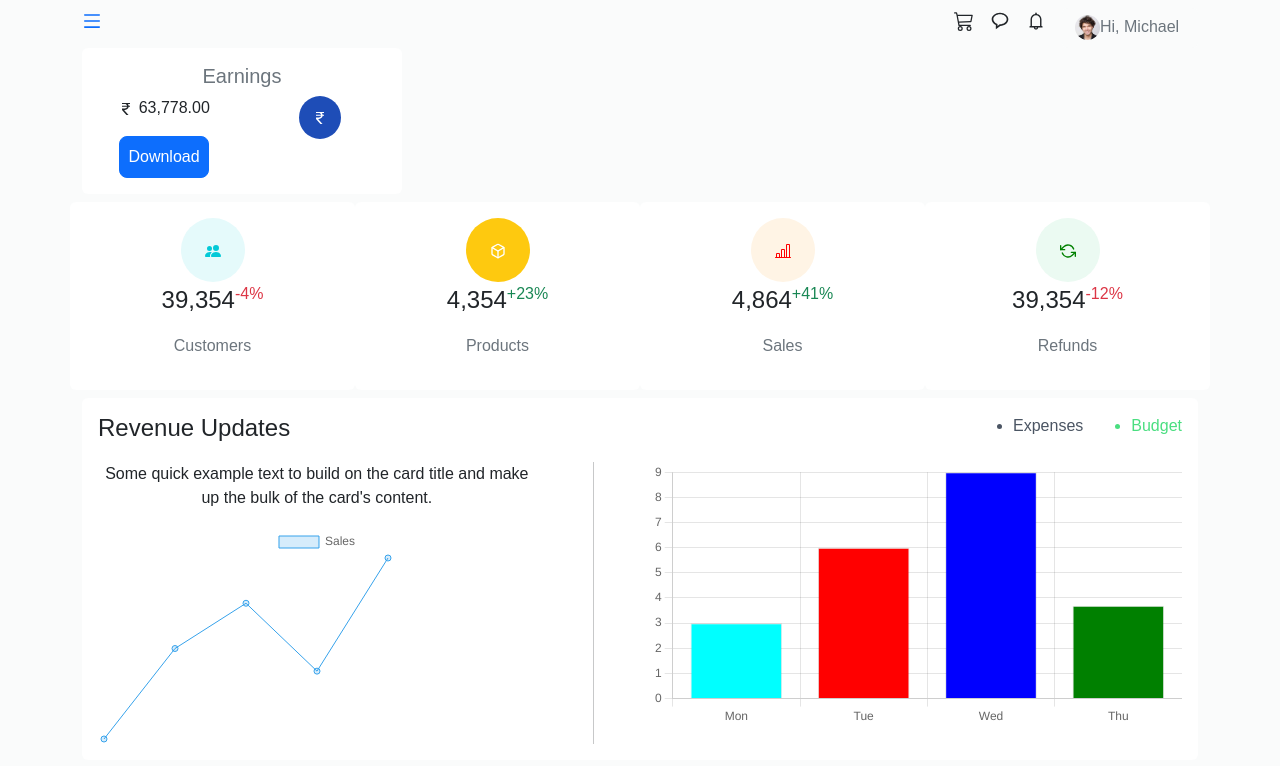
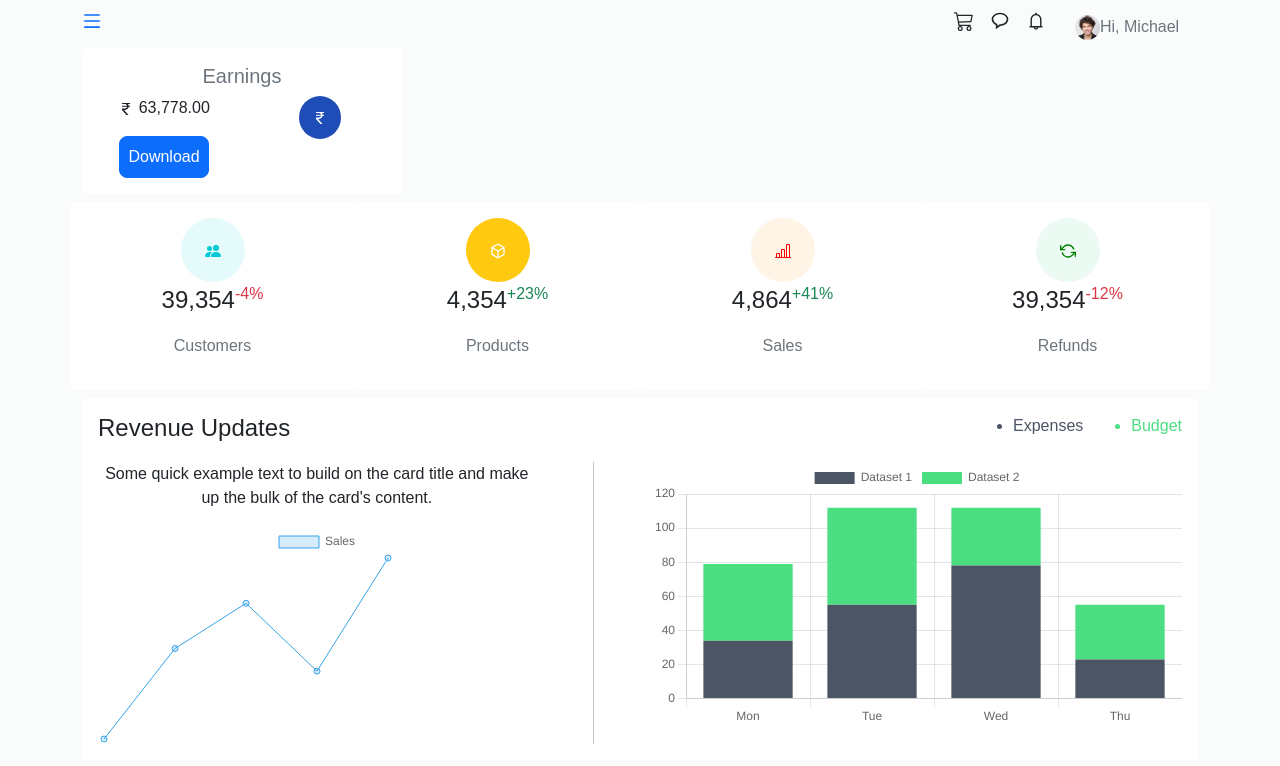
Before and after one commit to Dakshmrigwani/dashboard-react, a React (Create React App) app: page / in a window 1280 px wide. Shown: the top 766 px of the page. Built offline with nearby package versions, Linux system fonts and the light colour scheme.

Commit message:
added stacked chart

```diff
--- a/src/Components/Body.js
+++ b/src/Components/Body.js
@@ -102,6 +102,39 @@ const optionsBar = {
   },
 };
 
+const optionsStacked = {
+  plugins: {
+    title: {
+      display: true,
+      text: "Chart.js Bar Chart - Stacked",
+    },
+  },
+  responsive: true,
+  scales: {
+    x: {
+      stacked: true,
+    },
+    y: {
+      stacked: true,
+    },
+  },
+};
+const dataStacked = {
+  labels: ["Mon", "Tue", "Wed", "Thu"],
+  datasets: [
+    {
+      label: "Dataset 1",
+      data: [34, 55, 78, 23, 87],
+      backgroundColor: "#4b5563",
+    },
+    {
+      label: "Dataset 2",
+      data: [45, 57, 34, 32, 24],
+      backgroundColor: "#4ade80",
+    },
+  ],
+};
+
 const LineChart = () => (
   <>
     <Line data={data} options={options} />
@@ -122,6 +155,9 @@ const PieChart = () => {
       <Pie data={dataPie} options={optionsPie} />
     </>
   );
+};
+const StackedBar = () => {
+  return <Bar data={dataStacked} options={optionsStacked} />;
 };
 
 export default function Body() {
@@ -270,7 +306,7 @@ export default function Body() {
                   <div className="vr h-100"></div>
                 </div>
                 <div className="col col-sm-12 col-lg-6">
-                  <BarChart />
+                  <StackedBar />
                 </div>
               </div>
             </div>
@@ -340,8 +376,8 @@ export default function Body() {
                           type="button"
                           style={{
                             backgroundColor: "#1E4DB7",
-                            height: "43px",
-                            width: "40px",
+                            // height: "43px",
+                            // width: "4rem",
                           }}
                         >
                           <BsCurrencyRupee />
@@ -366,8 +402,6 @@ export default function Body() {
                           type="button"
                           style={{
                             backgroundColor: "#1E4DB7",
-                            height: "43px",
-                            width: "40px",
                           }}
                         >
                           <BsShield className="text-white" />
@@ -392,8 +426,6 @@ export default function Body() {
                           type="button"
                           style={{
                             backgroundColor: "#FEC90F",
-                            height: "43px",
-                            width: "40px",
                           }}
                         >
                           <FiCreditCard style={{ color: "white" }} />
@@ -418,8 +450,6 @@ export default function Body() {
                           type="button"
                           style={{
                             backgroundColor: "#fff4e5",
-                            height: "43px",
-                            width: "40px",
                           }}
                         >
                           <TiTickOutline style={{ color: "red" }} />
@@ -444,8 +474,6 @@ export default function Body() {
                           type="button"
                           style={{
                             backgroundColor: "#1E4DB7",
-                            height: "43px",
-                            width: "40px",
                           }}
                         >
                           <BsCurrencyRupee />
@@ -465,19 +493,6 @@ export default function Body() {
                   <button type="button" className="btn btn-primary w-100">
                     +36 transaction more
                   </button>
-                  {/* <div className="row">
-
-                      </div>
-
-                      <div className="row">
-
-                      </div>
-                      <div className="row">
-
-                      </div>
-                      <div className="row">
-
-                      </div> */}
                 </div>
               </div>
             </div>
```
